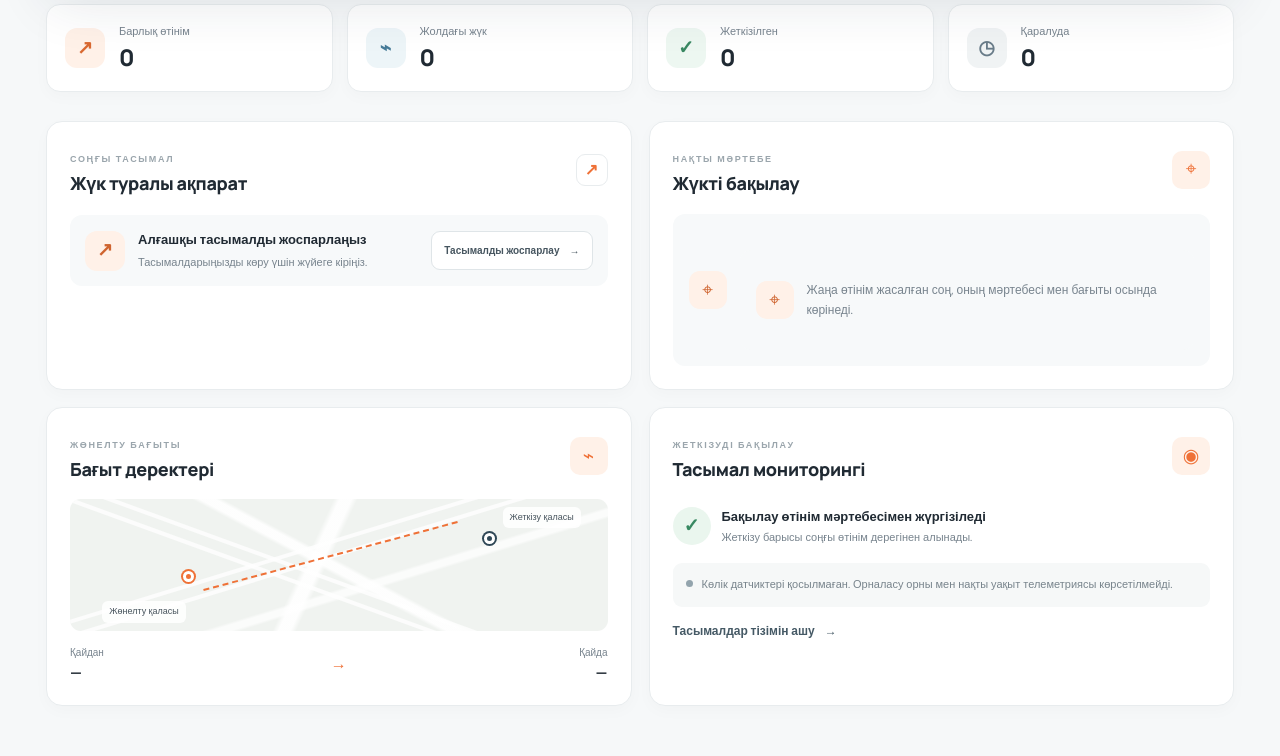
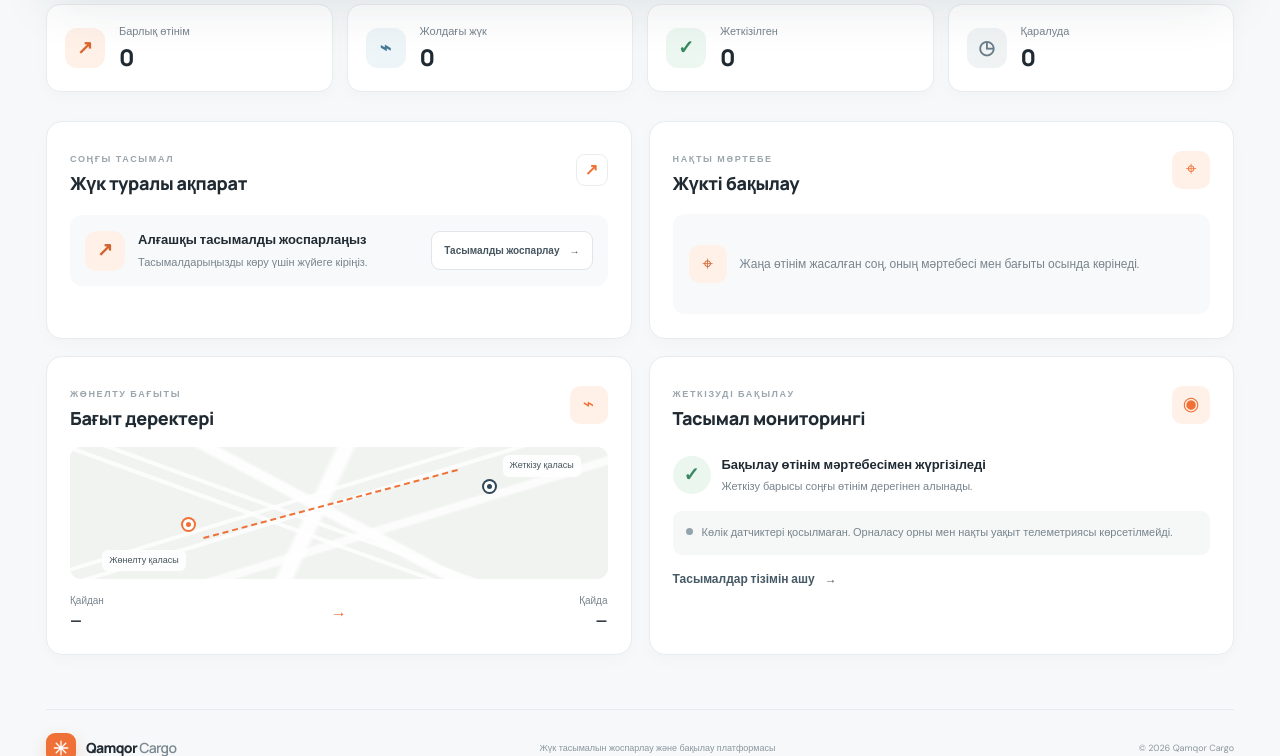
Before and after one commit to Fryuuyy/Qamqor-Cargo, a FastAPI app: page / in a window 1280 px wide. Shown: the part 584-1340 px from the top of the page. Run offline with FastAPI, Linux system fonts and the light colour scheme.

Commit message:
Fix duplicate tracking empty-state icon

```diff
--- a/app/templates/index.html
+++ b/app/templates/index.html
@@ -81,7 +81,7 @@
           </article>
           <article class="panel tracking-panel">
             <div class="panel-heading"><div><span class="eyebrow" data-i18n="card.tracking.kicker"></span><h2 data-i18n="card.tracking.title"></h2></div><span class="tracking-mark">⌖</span></div>
-            <div id="trackingDetails" class="tracking-empty" data-i18n="tracking.empty"></div>
+            <div id="trackingDetails" data-i18n="tracking.empty"></div>
           </article>
           <article class="panel route-panel">
             <div class="panel-heading"><div><span class="eyebrow" data-i18n="card.route.kicker"></span><h2 data-i18n="card.route.title"></h2></div><span class="tracking-mark">⌁</span></div>
```
